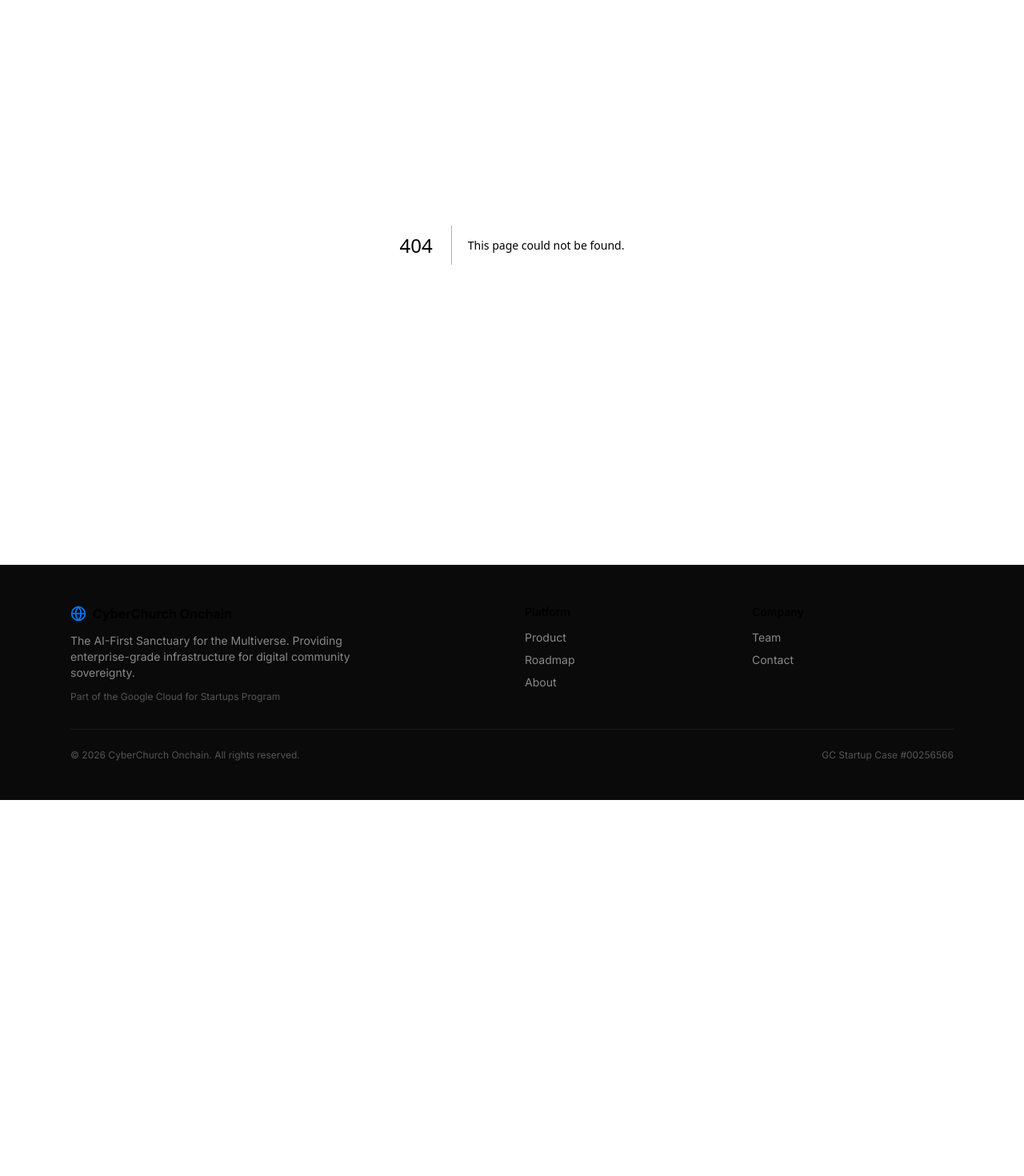
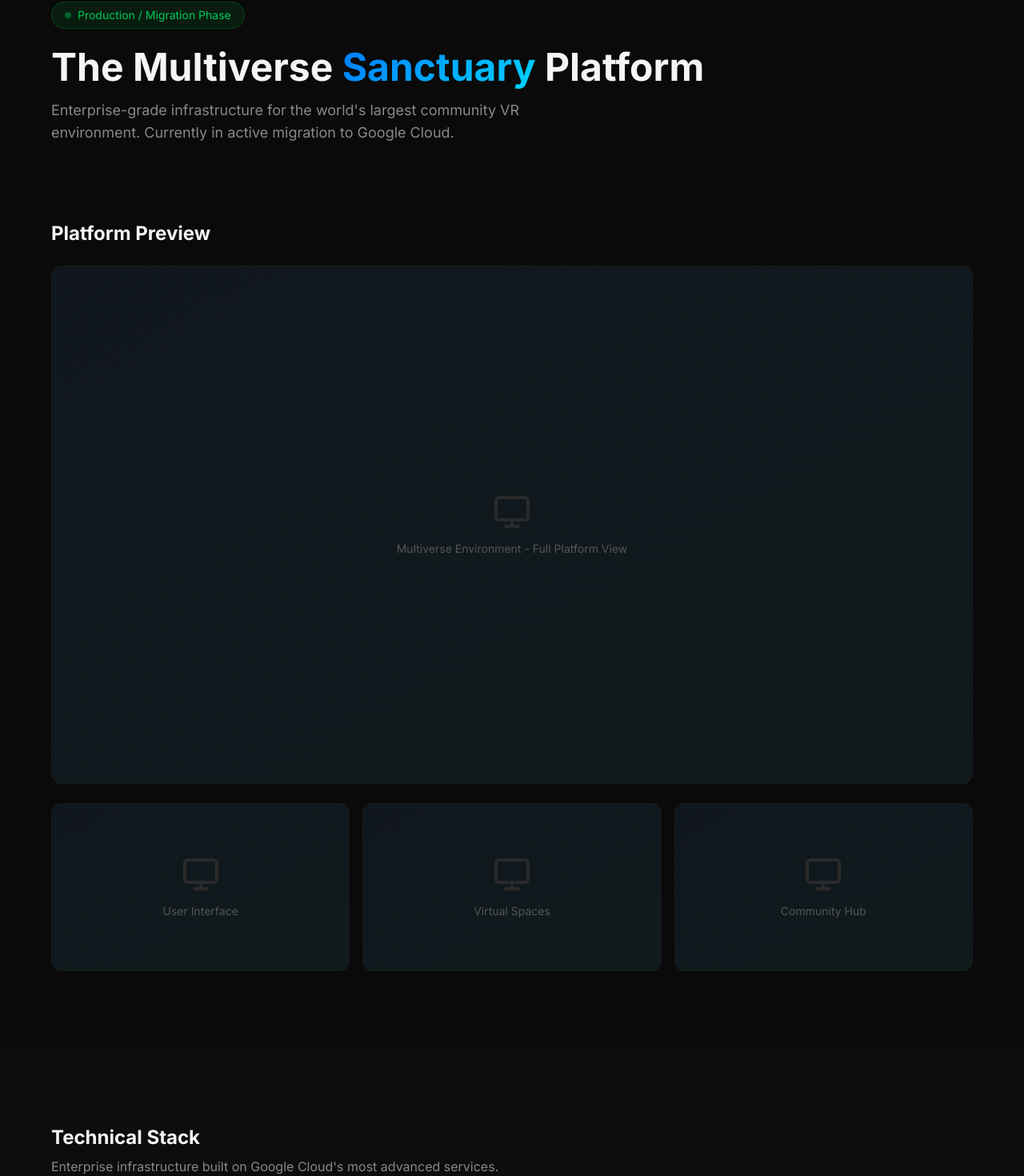
Before and after one commit to Devlandl/cyberchurch, a Next.js app: page /product in a window 1280 px wide. Before the commit this address had no page. Shown: the part 158-1628 px from the top of the page at 80% size. Before the commit the page ends 1158 px from the top, so only its background shows below. Built offline with nearby package versions, Linux system fonts and the light colour scheme.

Commit message:
feat: add product page with tech stack, operating model, platform showcase
Co-Authored-By: Claude Opus 4.6 (1M context) <noreply@anthropic.com>

```diff
--- /dev/null
+++ b/app/product/page.tsx
@@ -0,0 +1,131 @@
+import { MediaPlaceholder } from "@/components/media-placeholder";
+import { StatCard } from "@/components/stat-card";
+import {
+  Server, Cpu, Brain, Globe, Shield, Database,
+  Users, Clock, Zap,
+} from "lucide-react";
+import type { Metadata } from "next";
+
+export const metadata: Metadata = {
+  title: "The Multiverse Sanctuary Platform - CyberChurch Onchain",
+  description: "Enterprise-grade infrastructure for the world's largest community VR environment. 550,000+ users. GPU-powered. AI-first.",
+};
+
+const techStack = [
+  { icon: Server, name: "Google Kubernetes Engine", desc: "Container orchestration at scale" },
+  { icon: Cpu, name: "NVIDIA L4 GPUs", desc: "Spatial computing acceleration" },
+  { icon: Brain, name: "Google Cloud Vertex AI", desc: "AI model serving and training" },
+  { icon: Globe, name: "Gemini Enterprise CX", desc: "Community interaction AI" },
+  { icon: Zap, name: "Cloud CDN", desc: "Global content delivery" },
+  { icon: Database, name: "Cloud SQL", desc: "User data management" },
+];
+
+export default function ProductPage() {
+  return (
+    <div>
+      {/* Hero */}
+      <section className="py-24 px-6">
+        <div className="max-w-6xl mx-auto">
+          <div className="inline-flex items-center gap-2 px-4 py-1.5 rounded-full bg-[#00C853]/10 border border-[#00C853]/20 text-[#00C853] text-sm mb-6">
+            <span className="w-2 h-2 rounded-full bg-[#00C853] animate-pulse-glow" />
+            Production / Migration Phase
+          </div>
+          <h1 className="text-4xl md:text-5xl font-bold mb-4">
+            The Multiverse <span className="text-gradient-blue">Sanctuary</span> Platform
+          </h1>
+          <p className="text-lg text-[#888] max-w-2xl">
+            Enterprise-grade infrastructure for the world&apos;s largest community VR
+            environment. Currently in active migration to Google Cloud.
+          </p>
+        </div>
+      </section>
+
+      {/* Platform Showcase */}
+      <section className="pb-24 px-6">
+        <div className="max-w-6xl mx-auto">
+          <h2 className="text-2xl font-bold mb-6">Platform Preview</h2>
+          {/* Large hero media */}
+          <div className="mb-6">
+            <MediaPlaceholder label="Multiverse Environment - Full Platform View" />
+          </div>
+          {/* Grid of smaller previews */}
+          <div className="grid md:grid-cols-3 gap-4">
+            <MediaPlaceholder label="User Interface" />
+            <MediaPlaceholder label="Virtual Spaces" />
+            <MediaPlaceholder label="Community Hub" />
+          </div>
+        </div>
+      </section>
+
+      {/* Technical Stack */}
+      <section className="py-24 px-6 bg-[#111]/50">
+        <div className="max-w-6xl mx-auto">
+          <h2 className="text-2xl font-bold mb-2">Technical Stack</h2>
+          <p className="text-[#888] mb-8">
+            Enterprise infrastructure built on Google Cloud&apos;s most advanced services.
+          </p>
+          <div className="grid md:grid-cols-3 gap-4">
+            {techStack.map((t) => (
+              <div key={t.name} className="bg-[#0A0A0A] border border-[#1a1a1a] rounded-xl p-6 hover:border-[#007BFF]/30 transition">
+                <div className="w-10 h-10 bg-[#007BFF]/10 rounded-xl flex items-center justify-center mb-4">
+                  <t.icon size={20} className="text-[#007BFF]" />
+                </div>
+                <h3 className="font-bold mb-1">{t.name}</h3>
+                <p className="text-sm text-[#888]">{t.desc}</p>
+              </div>
+            ))}
+          </div>
+        </div>
+      </section>
+
+      {/* Operating Model */}
+      <section className="py-24 px-6">
+        <div className="max-w-6xl mx-auto">
+          <h2 className="text-2xl font-bold mb-2">The CyberChurch Operating Model</h2>
+          <p className="text-[#888] mb-8">
+            A tripartite partnership delivering enterprise infrastructure for digital communities.
+          </p>
+          <div className="grid md:grid-cols-3 gap-6">
+            <div className="bg-[#111] border border-[#007BFF]/20 rounded-xl p-6 text-center glow-blue">
+              <div className="w-12 h-12 bg-[#007BFF]/10 rounded-full flex items-center justify-center mx-auto mb-4">
+                <Shield size={24} className="text-[#007BFF]" />
+              </div>
+              <h3 className="font-bold text-lg mb-2">CyberChurch</h3>
+              <p className="text-sm text-[#007BFF] mb-2">Technical Sponsor & Platform Operator</p>
+              <p className="text-xs text-[#888]">AI infrastructure, cloud operations, and enterprise-grade scaling through Google Cloud partnership.</p>
+            </div>
+            <div className="bg-[#111] border border-[#1a1a1a] rounded-xl p-6 text-center">
+              <div className="w-12 h-12 bg-[#007BFF]/10 rounded-full flex items-center justify-center mx-auto mb-4">
+                <Cpu size={24} className="text-[#007BFF]" />
+              </div>
+              <h3 className="font-bold text-lg mb-2">Future Tech Labs</h3>
+              <p className="text-sm text-[#007BFF] mb-2">Platform Development & Innovation</p>
+              <p className="text-xs text-[#888]">Core platform technology, spatial computing engine, and next-generation feature development.</p>
+            </div>
+            <div className="bg-[#111] border border-[#1a1a1a] rounded-xl p-6 text-center">
+              <div className="w-12 h-12 bg-[#007BFF]/10 rounded-full flex items-center justify-center mx-auto mb-4">
+                <Users size={24} className="text-[#007BFF]" />
+              </div>
+              <h3 className="font-bold text-lg mb-2">San Shepherd</h3>
+              <p className="text-sm text-[#007BFF] mb-2">Community Vision & Content Stewardship</p>
+              <p className="text-xs text-[#888]">Creative direction, community relationships, and the vision that built a 550,000-user digital world.</p>
+            </div>
+          </div>
+        </div>
+      </section>
+
+      {/* User Metrics */}
+      <section className="py-24 px-6 bg-[#111]/50">
+        <div className="max-w-6xl mx-auto">
+          <h2 className="text-2xl font-bold mb-8 text-center">Platform Scale</h2>
+          <div className="grid md:grid-cols-4 gap-4">
+            <StatCard value="550,000+" label="Registered Users" icon={<Users size={24} className="text-[#007BFF]" />} />
+            <StatCard value="100+" label="Countries Worldwide" icon={<Globe size={24} className="text-[#007BFF]" />} />
+            <StatCard value="38 Months" label="Infrastructure Commitment" icon={<Clock size={24} className="text-[#007BFF]" />} />
+            <StatCard value="Enterprise" label="Google Cloud Tier" icon={<Shield size={24} className="text-[#007BFF]" />} />
+          </div>
+        </div>
+      </section>
+    </div>
+  );
+}
```
